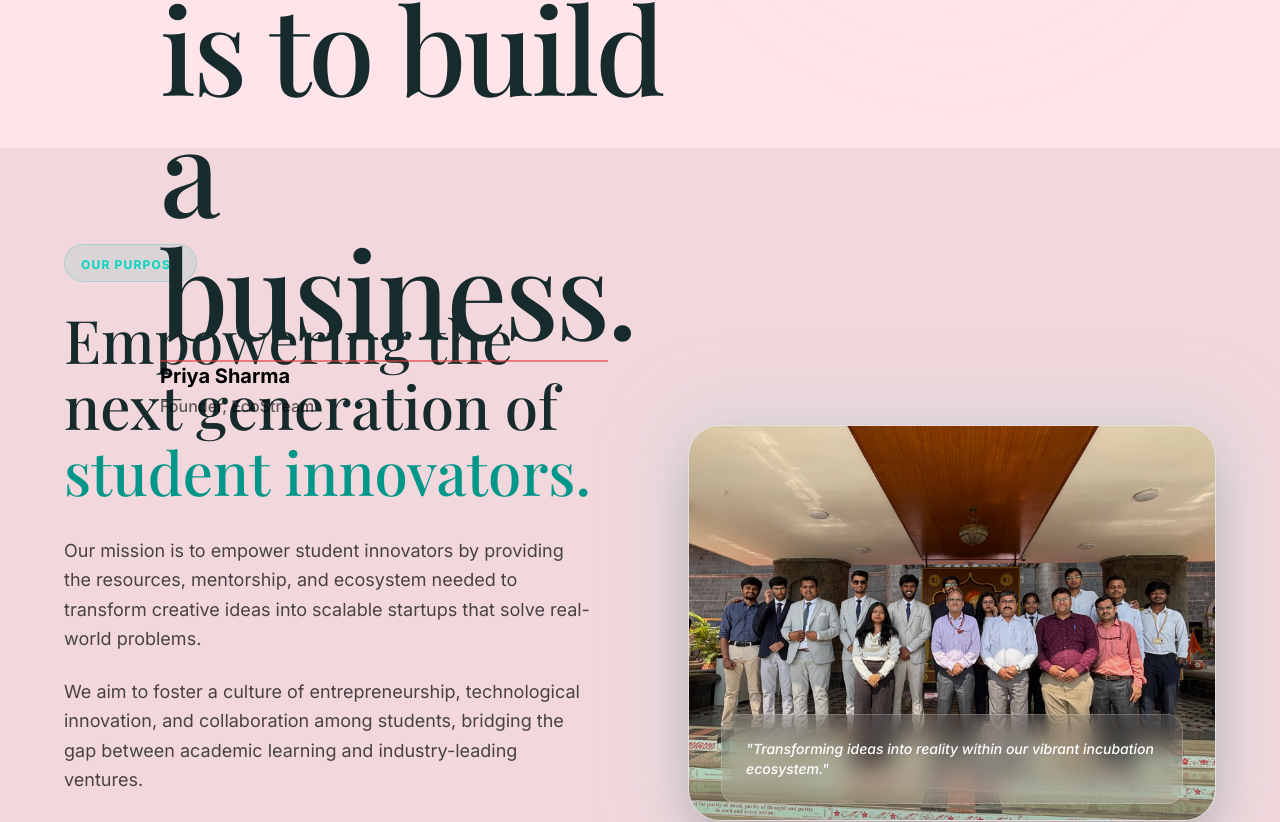
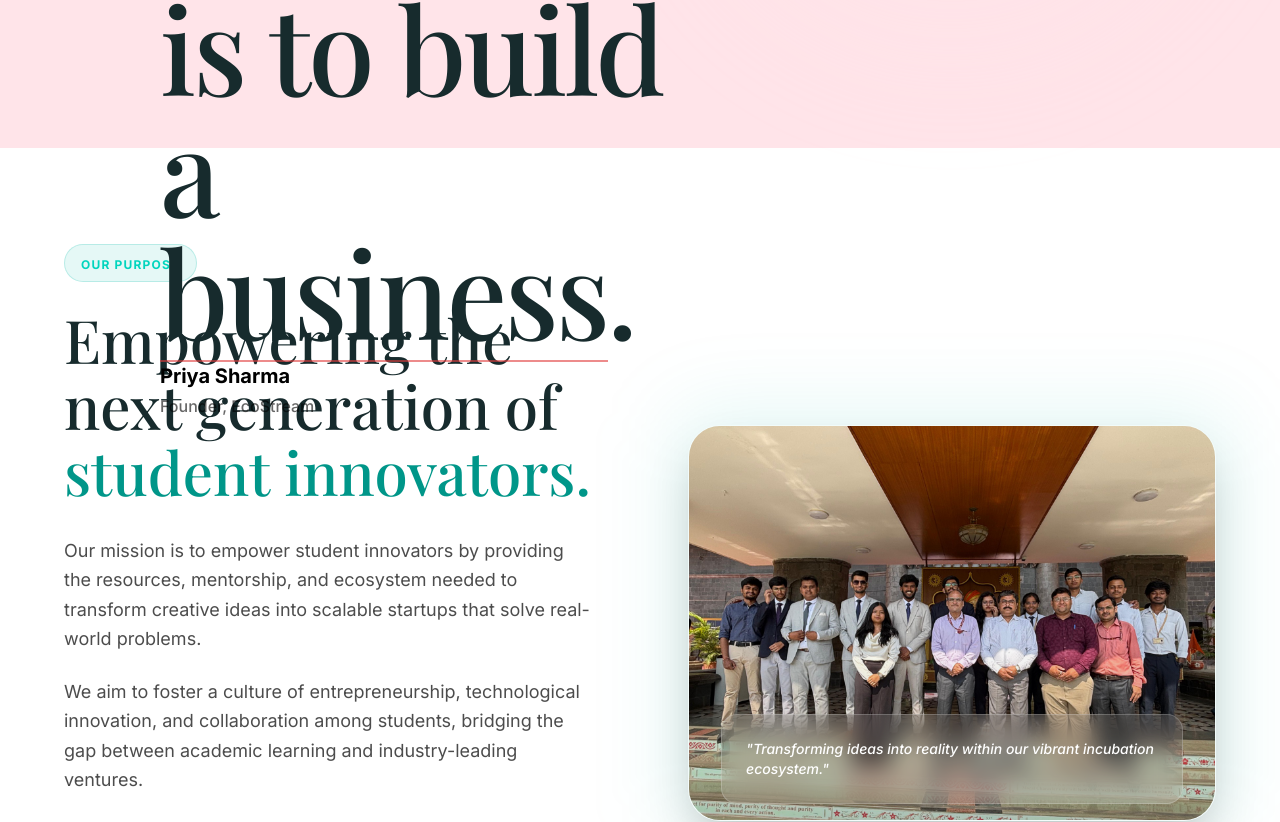
Before and after one commit to Tanmay-Joshi73/Dyp_Incubation_hub, a Next.js app: page / in a window 1280 px wide. Shown: the part 829-1651 px from the top of the page. Built offline with nearby package versions, Linux system fonts and the light colour scheme; a web font is replaced by a local one.

Commit message:
About us page created

```diff
--- a/src/app/component/MissionVision.tsx
+++ b/src/app/component/MissionVision.tsx
@@ -5,7 +5,7 @@ import Image from 'next/image';
 
 export default function MissionVision() {
     return (
-        <section className="bg-black/5 py-24 px-8 md:px-12 lg:px-16 overflow-hidden">
+        <section className="bg-white py-24 px-8 md:px-12 lg:px-16 overflow-hidden">
             <div className="max-w-7xl mx-auto">
                 <div className="flex flex-col lg:flex-row items-center gap-16 lg:gap-24">
 
```
